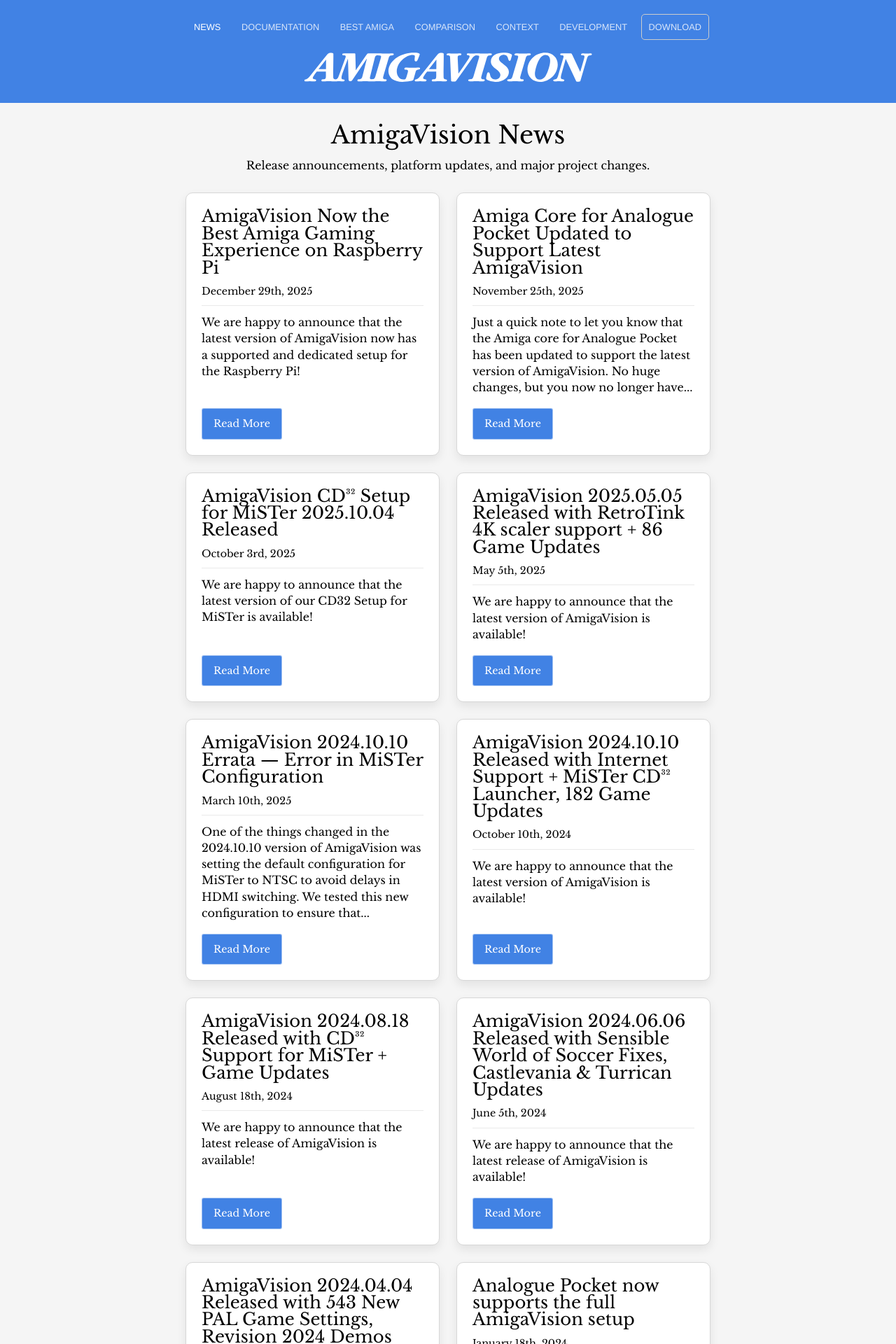
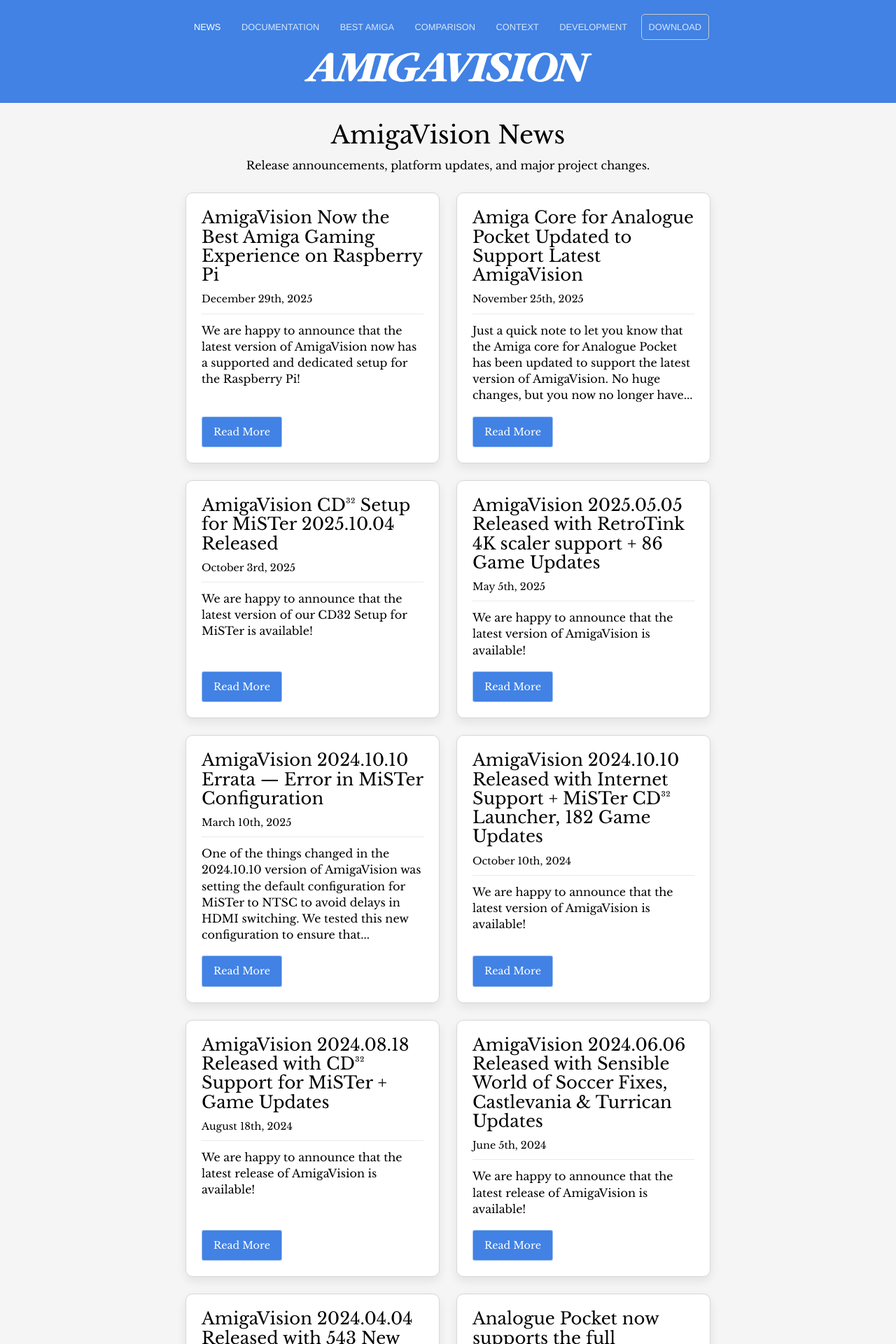
Before and after one commit to amigavision/amigavision.github.io, a Jekyll site: the page built from news/index.html, in a window 1280 px wide. Shown: the top 1920 px of the page at 70% size. Built offline with Jekyll 4.4.1, drawn with Linux system fonts in a browser that asks for light colours; the list of posts is cut into pages by our own code.

Commit message:
More line spacing in the news headlines

```diff
--- a/_includes/amigavision.css
+++ b/_includes/amigavision.css
@@ -649,6 +649,11 @@
 
 .news-grid .news-card h3 {
 margin: 0 0 10px 0;
+line-height: 1.35em;
+}
+
+.news-grid .news-card h3 a {
+line-height: inherit;
 }
 
 .news-grid .news-card .post-details {
```
